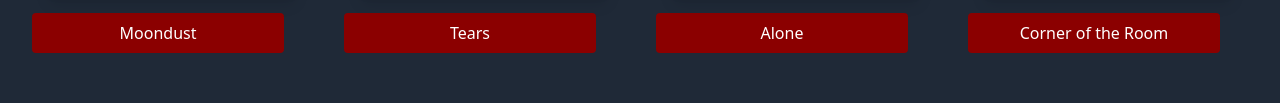
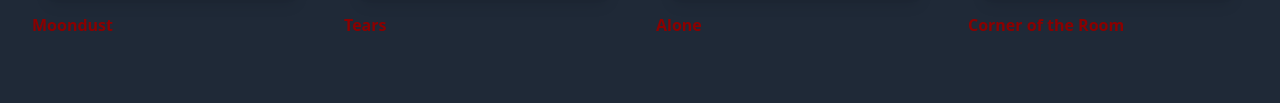
Before and after one commit to LucaRay/Little-Sparrow, an Astro site: page / in a window 1280 px wide. Shown: the part 1239-1342 px from the top of the page. Built offline with nearby package versions, Linux system fonts and the light colour scheme; Astro itself is replaced by a stand-in of ours; a script that the page names is missing.

Commit message:
Update BandcampCard.astro

```diff
--- a/src/components/BandcampCard.astro
+++ b/src/components/BandcampCard.astro
@@ -25,7 +25,7 @@ const { src, title, label, link } = Astro.props;
         href={link}
         target="_blank"
         rel="noopener noreferrer"
-        class="mt-4 inline-block w-[90%] mx-auto text-center bg-[#8B0000] text-white font-medium py-2 px-4 rounded hover:bg-[#8B0000]/90 transition-colors btn"
+        class="mt-4 inline-block text-center text-[#8B0000] font-semibold hover:text-[#8B0000]/80 transition-colors border-b-2 border-transparent hover:border-[#8B0000]"
       >
         {label}
       </a>
```
